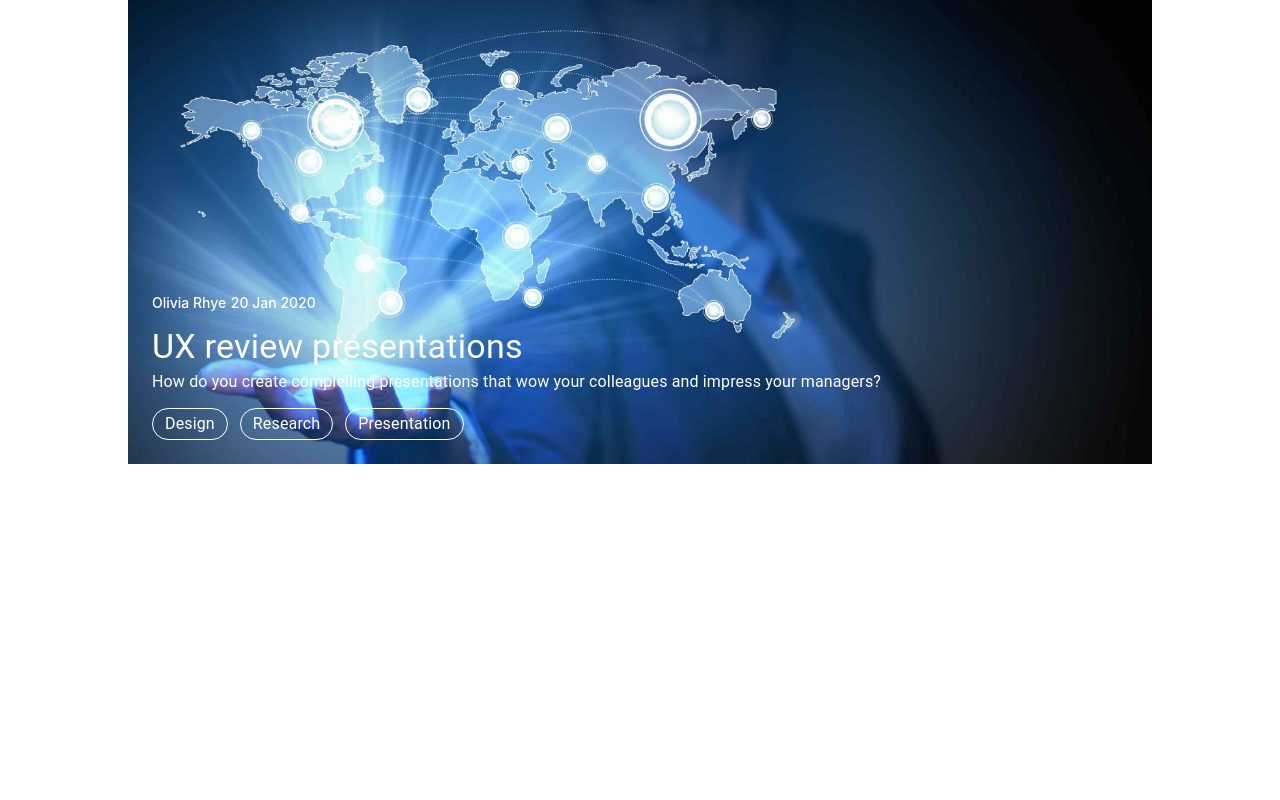
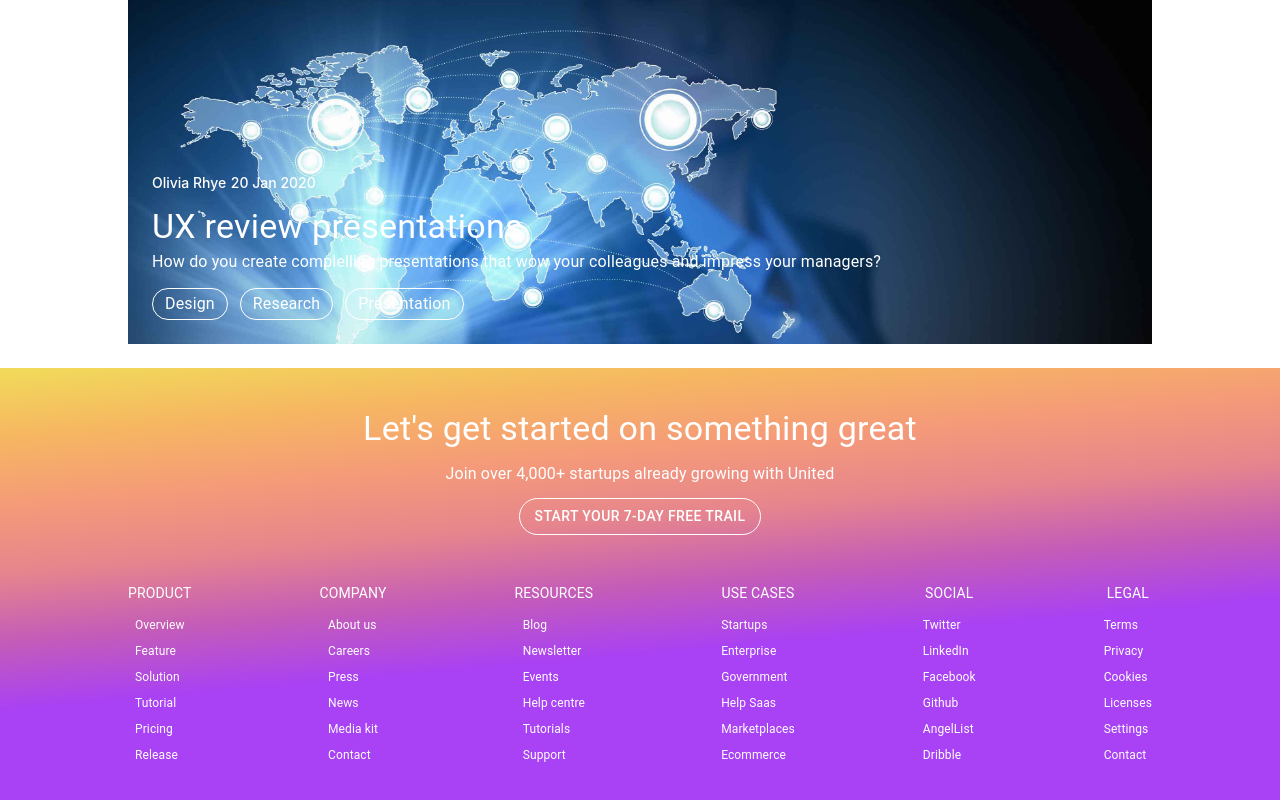
Before and after one commit to saveenkambojpc/blog, a React (Create React App) app: page / in a window 1280 px wide. Shown: the part 306-1106 px from the top of the page. Before the commit the page ends 800 px from the top, so only its background shows below. Built offline with nearby package versions, Linux system fonts and the light colour scheme.

Commit message:
works on footer part

```diff
--- a/src/App.js
+++ b/src/App.js
@@ -1,3 +1,4 @@
+import Footer from "./components/Footer";
 import Header from "./components/Header";
 import Home from "./pages/Home";
 
@@ -7,10 +8,12 @@ export default function App() {
 
     <div>
       <Header />
-      <div className=" lg:px-32 mb-6 ">
+      <div className=" lg:px-32 mb-6 px-6 ">
 
         <Home />
       </div>
+
+      <Footer />
     </div>
   );
 }
--- /dev/null
+++ b/src/components/Footer.jsx
@@ -0,0 +1,125 @@
+import { Button, Typography } from "@mui/material";
+import React from "react";
+
+const Footer = () => {
+  class link {
+    constructor(name, to) {
+      this.name = name;
+      this.to = to;
+    }
+  }
+  const footers = [
+    {
+      heading: "Product",
+      sub: [
+        new link("Overview", ""),
+        new link("Feature", ""),
+        new link("Solution", ""),
+        new link("Tutorial", ""),
+        new link("Pricing", ""),
+        new link("Release", ""),
+      ],
+    },
+    {
+      heading: "Company",
+      sub: [
+        new link("About us", ""),
+        new link("Careers", ""),
+        new link("Press", ""),
+        new link("News", ""),
+        new link("Media kit", ""),
+        new link("Contact", ""),
+      ],
+    },
+    {
+      heading: "Resources",
+      sub: [
+        new link("Blog", ""),
+        new link("Newsletter", ""),
+        new link("Events", ""),
+        new link("Help centre", ""),
+        new link("Tutorials", ""),
+        new link("Support", ""),
+      ],
+    },
+    {
+      heading: "Use Cases",
+      sub: [
+        new link("Startups", ""),
+        new link("Enterprise", ""),
+        new link("Government", ""),
+        new link("Help Saas", ""),
+        new link("Marketplaces", ""),
+        new link("Ecommerce", ""),
+      ],
+    },
+    {
+      heading: "Social",
+      sub: [
+        new link("Twitter", ""),
+        new link("LinkedIn", ""),
+        new link("Facebook", ""),
+        new link("Github", ""),
+        new link("AngelList", ""),
+        new link("Dribble", ""),
+      ],
+    },
+    {
+      heading: "Legal",
+      sub: [
+        new link("Terms", ""),
+        new link("Privacy", ""),
+        new link("Cookies", ""),
+        new link("Licenses", ""),
+        new link("Settings", ""),
+        new link("Contact", ""),
+      ],
+    },
+  ];
+  return (
+    <div>
+      <div
+        className="text-white py-10 lg:px-32 px-6
+        "
+        style={{
+          background:
+            "linear-gradient(-185deg, #f1db5a,#f6b761,#f59b78,#e6858d,#c45cb8,#a941f4,#a941f4,#a941f4,#a941f4)",
+        }}
+      >
+        <div className="flex flex-col items-center space-y-3">
+          <Typography variant="h4">
+            Let's get started on something great
+          </Typography>
+          <Typography variant="body1">
+            Join over 4,000+ startups already growing with United
+          </Typography>
+          <Button
+            variant="outlined"
+            style={{ color: "white", borderColor: "white", borderRadius: 100 }}
+          >
+            Start your 7-day free trail
+          </Button>
+        </div>
+
+        <div className=" md:mt-12 mt-6 md:flex md:justify-between ">
+          {footers.map((item) => {
+            return (
+              <div className="mt-6 md:mt-0 flex flex-col items-center">
+                <Typography textTransform={"uppercase"} fontSize={14}>
+                  {item.heading}
+                </Typography>
+                <ul className="space-y-2 mt-3">
+                  {item.sub.map((e) => {
+                    return <Typography  fontSize={12}>{e.name}</Typography>
+                  })}
+                </ul>
+              </div>
+            );
+          })}
+        </div>
+      </div>
+    </div>
+  );
+};
+
+export default Footer;
--- a/src/components/Header.jsx
+++ b/src/components/Header.jsx
@@ -3,6 +3,7 @@ import React from "react";
 import { styles } from "../css/style";
 
 export default function Header() {
+  const [is_mobile_open, set_is_mobile_open] = React.useState(false);
   const headers = [
     {
       title: "Home",
@@ -22,27 +23,24 @@ export default function Header() {
     },
   ];
   return (
-    <div className="flex justify-between md:px-32 py-4">
-      <ul className="flex space-x-12 items-center">
+    <div className="md:flex justify-between md:px-32 py-4 px-6  bg-red-200 md:bg-green-400">
+      <ul className="md:flex  items-center">
         <li>UNITED UI</li>
-
+        <li className="md:flex">
           {headers.map((item) => {
             return (
+              <div>
                 <a className="text-md font-semibold" href={item.to}>
                   {item.title}
                 </a>
+              </div>
             );
           })}
+        </li>
       </ul>
 
-      <ul className="flex space-x-12">
-        {/* <button style={styles.outlined_button}>
-                Login
-                </button>
-                <button style={styles.filled_button}>
-                Sign up
-                </button> */}
-
+      <ul className="flex space-x-6">
+        <span></span>
         <Button variant="text" sx={styles.text_button}>
           Log in
         </Button>
@@ -50,6 +48,12 @@ export default function Header() {
           Sign up
         </Button>
       </ul>
+
+      <div className="md:hidden">
+        <Button onClick={() => set_is_mobile_open(!is_mobile_open)}>
+          {is_mobile_open ? "Close" : "Open"}
+        </Button>
+      </div>
     </div>
   );
 }
--- a/src/components/Home/Banner.jsx
+++ b/src/components/Home/Banner.jsx
@@ -1,7 +1,6 @@
 import { Chip, Typography } from "@mui/material";
 import React from "react";
 import banner from "../../img/banner.jpg";
-import { theme } from "../../misc/theme";
 
 const Banner = () => {
   const tags = [
@@ -25,7 +24,7 @@ const Banner = () => {
           src={banner}
           style={{
             width: "100%",
-            height: "480px",
+            height: "360px",
             objectFit: "cover",
             objectPosition: "top",
           }}
```
Lines whose indentation alone changed are shown as unchanged.
